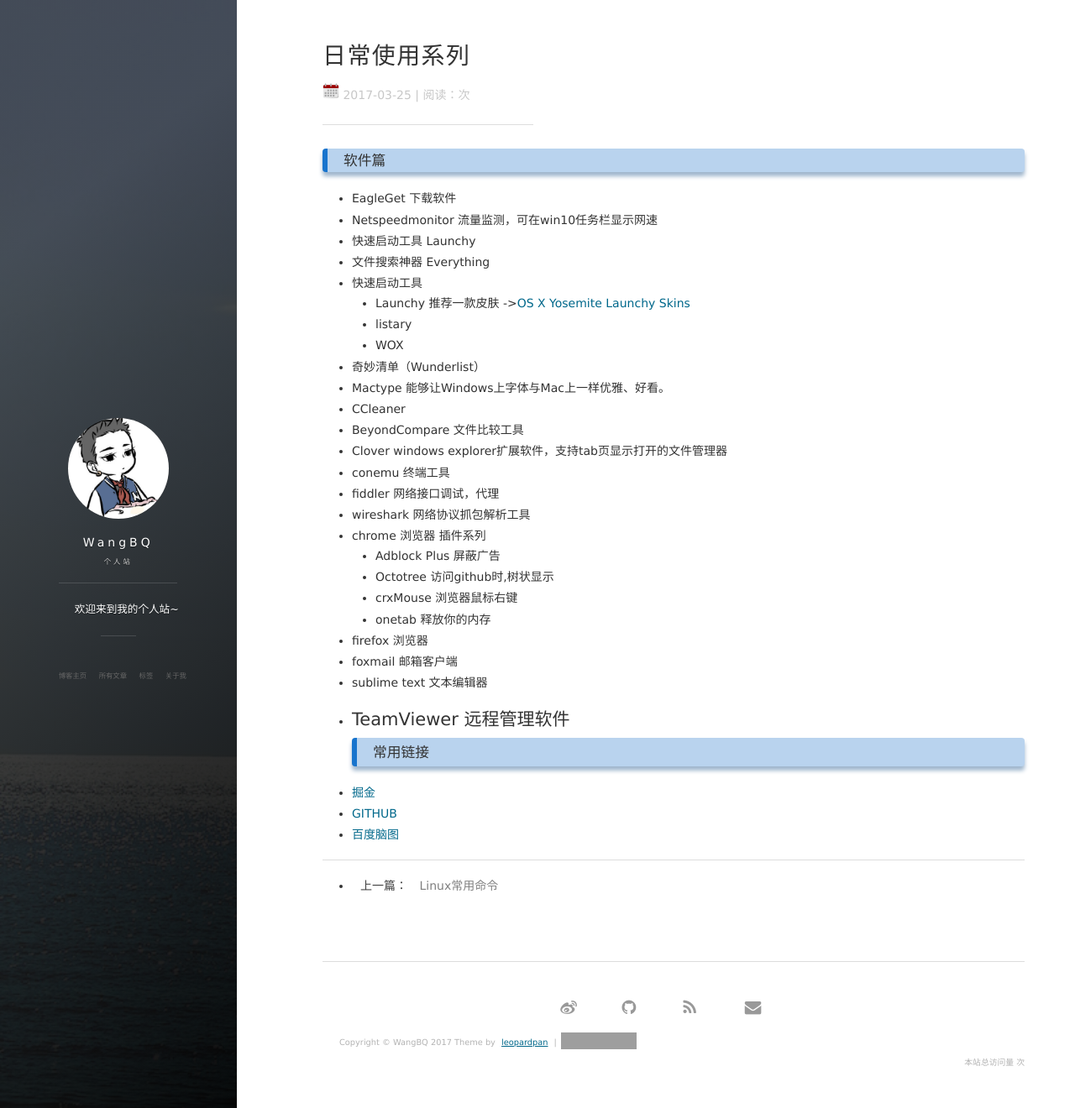
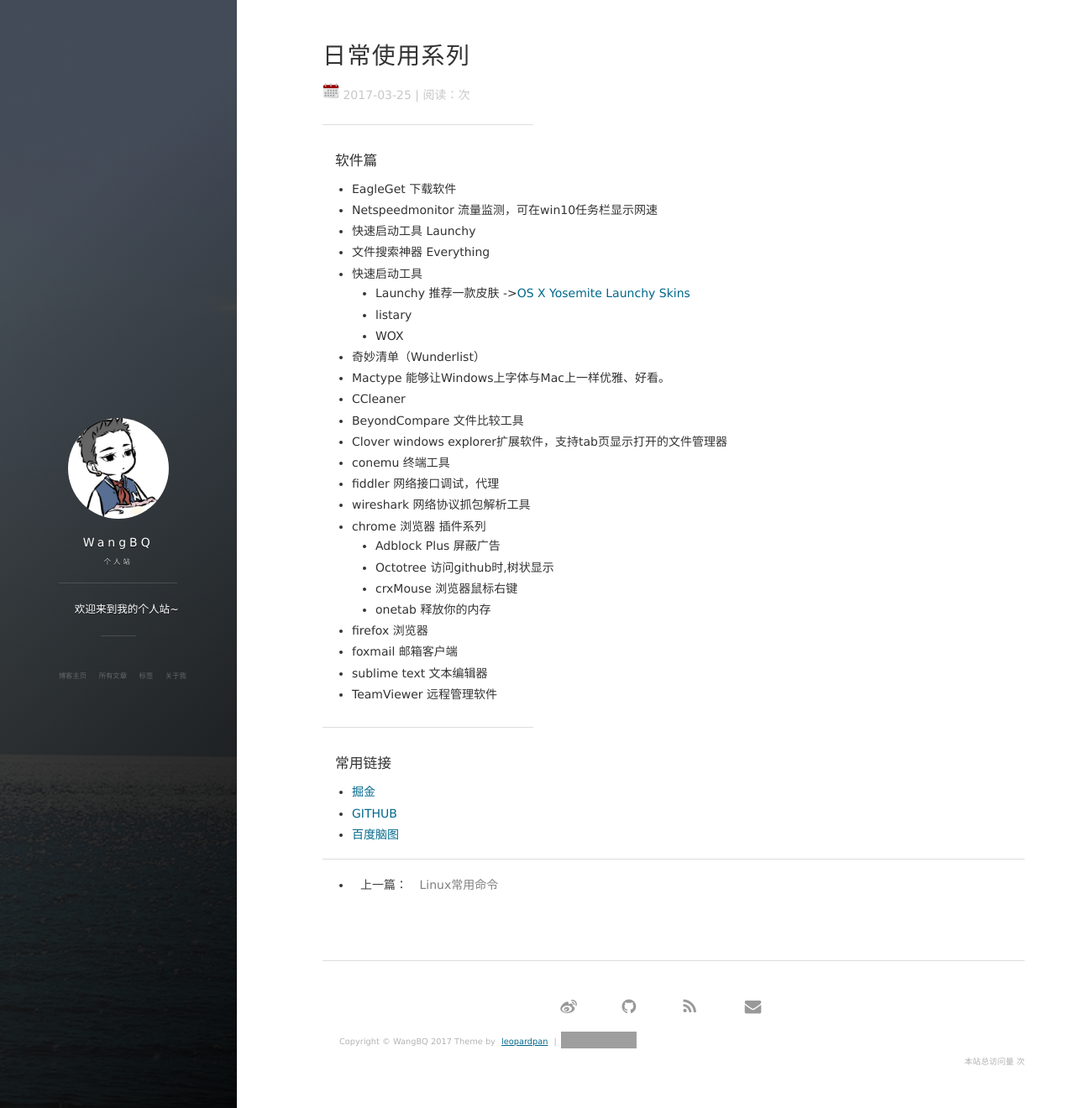
Before and after one commit to Lilaccoral/Lilaccoral.github.io, a Jekyll site: the page built from _posts/2017-03-25-daily-use-series-4262.md, in a window 1280 px wide and 1320 px high. Shown: the whole window at 84% size. Built offline with Jekyll 4.4.1, drawn with Linux system fonts in a browser that asks for light colours; nearby versions of some CDN libraries; comment, search, counter and statistics services are not loaded; grey boxes are pictures that could not be loaded.

```diff
--- a/_posts/2017-03-25-daily-use-series-4262.md
+++ b/_posts/2017-03-25-daily-use-series-4262.md
@@ -5,8 +5,9 @@ tags:
   - 软件
 category: null
 ---
-----
-### 软件篇
+------------
+
+#### 软件篇
 
 - EagleGet 下载软件
 - Netspeedmonitor 流量监测，可在win10任务栏显示网速
@@ -34,8 +35,10 @@ category: null
 - foxmail 邮箱客户端
 - sublime text  文本编辑器
 - TeamViewer  远程管理软件
-----
-### 常用链接
+
+------------
+
+#### 常用链接
 - [掘金](https://juejin.im/timeline "掘金")
 - [GITHUB](https://github.com/ "GITHUB")
 - [百度脑图](http://naotu.baidu.com/ "百度脑图")
```
